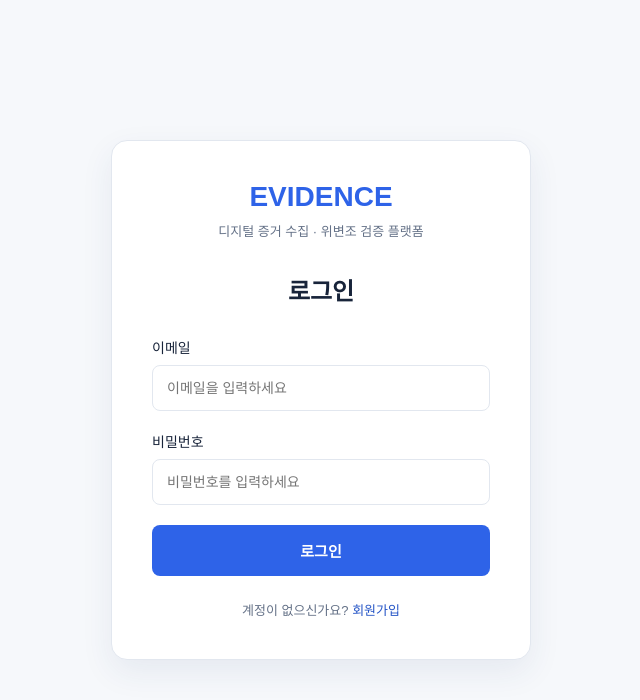
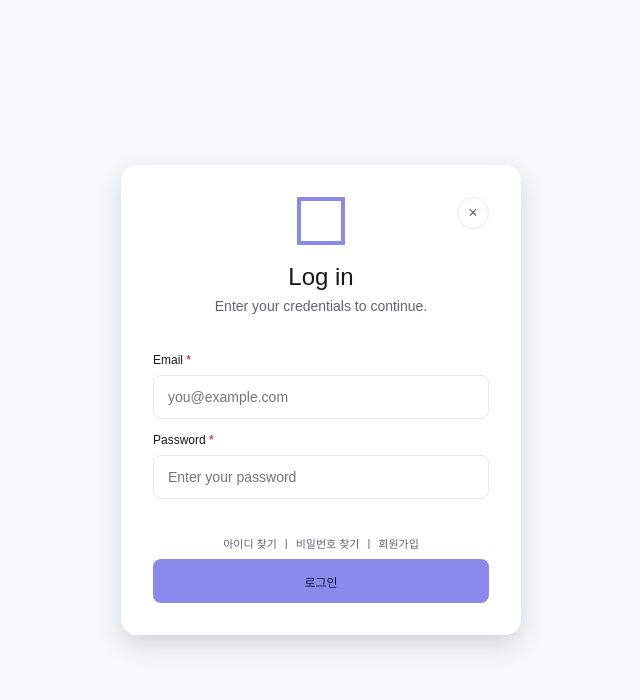
Before and after one commit to gyuesecurity/capstone-design, a plain HTML site: page login.html in a window 1280 px wide. Shown: the whole page, without its empty margins (319-959 px from the left). Drawn offline with Linux system fonts and the light colour scheme.

Commit message:
Update login.html

```diff
--- a/login.html
+++ b/login.html
@@ -14,147 +14,212 @@
         body {
             margin: 0;
             min-height: 100vh;
-            background: #F6F8FB;
-            font-family: "Noto Sans KR", sans-serif;
             display: flex;
             justify-content: center;
             align-items: center;
+            background: #F6F8FB;
+            font-family: "DM Sans", "Noto Sans KR", sans-serif;
         }
 
-        .login-box {
-            width: 420px;
+        .login-card {
+            width: 400px;
             max-width: calc(100% - 32px);
-            padding: 40px;
+            min-height: 434px;
+            padding: 32px;
             background: white;
-            border: 1px solid #E2E7EF;
+            box-shadow: 0 10px 24px rgba(0, 0, 0, 0.14);
             border-radius: 16px;
-            box-shadow: 0 12px 32px rgba(32, 60, 112, 0.08);
+            position: relative;
         }
 
         .logo {
-            color: #2E63E8;
-            font-size: 28px;
-            font-weight: 700;
-            text-align: center;
-            margin-bottom: 8px;
+            width: 48px;
+            height: 48px;
+            border: 4px solid #8A89EC;
+            margin: 0 auto 16px;
         }
 
-        .subtitle {
-            color: #647187;
+        .heading {
             text-align: center;
-            font-size: 13px;
-            margin-bottom: 32px;
         }
 
-        h2 {
-            color: #18243A;
+        .heading h1 {
+            margin: 0;
+            color: #17181C;
             font-size: 24px;
-            text-align: center;
-            margin-bottom: 30px;
+            font-weight: 500;
+            line-height: 31.2px;
+        }
+
+        .heading p {
+            margin: 4px 0 0;
+            color: #5E6470;
+            font-size: 14px;
+            font-weight: 500;
+            line-height: 21.7px;
+        }
+
+        form {
+            margin-top: 36px;
+        }
+
+        .field {
+            margin-bottom: 14px;
         }
 
         label {
             display: block;
-            color: #18243A;
-            font-size: 14px;
             margin-bottom: 8px;
+            color: #17181C;
+            font-size: 12px;
+            font-weight: 500;
+        }
+
+        .required {
+            color: #C00C0C;
         }
 
         input {
             width: 100%;
-            padding: 14px;
-            border: 1px solid #E2E7EF;
+            height: 44px;
+            padding: 0 14px;
+            background: white;
+            border: 1px solid #E5E8EC;
             border-radius: 8px;
+            color: #17181C;
             font-size: 14px;
-            margin-bottom: 20px;
+            font-family: inherit;
         }
 
         input:focus {
-            outline: 2px solid #2E63E8;
+            outline: 2px solid #8A89EC;
             outline-offset: 1px;
         }
 
-        .login-btn {
-            display: block;
+        .account-links {
+            margin-top: 36px;
+            display: flex;
+            justify-content: center;
+            align-items: center;
+            gap: 8px;
+            font-size: 11px;
+            color: #5E6470;
+        }
+
+        .account-links a {
+            color: #5E6470;
+            text-decoration: none;
+        }
+
+        .login-button {
             width: 100%;
-            padding: 15px;
-            background: #2E63E8;
-            color: white;
+            height: 44px;
+            margin-top: 8px;
+            background: #8A89EC;
             border: none;
             border-radius: 8px;
-            font-size: 15px;
-            font-weight: 700;
+            color: #0F1830;
+            font-size: 12px;
+            font-weight: 500;
+            font-family: inherit;
             cursor: pointer;
         }
 
-        .login-btn:hover {
-            background: #2454C6;
+        .login-button:hover {
+            background: #7776DB;
         }
 
-        .signup {
-            text-align: center;
-            margin-top: 24px;
-            font-size: 13px;
-            color: #647187;
-        }
-
-        .signup a {
-            color: #2454C6;
+        .close-button {
+            position: absolute;
+            right: 32px;
+            top: 32px;
+            width: 32px;
+            height: 32px;
+            background: white;
+            border: 1px solid #E5E8EC;
+            border-radius: 16px;
+            color: #5E6470;
             text-decoration: none;
+            display: flex;
+            align-items: center;
+            justify-content: center;
         }
     </style>
 </head>
 
 <body>
 
-    <main class="login-box">
+    <main class="login-card">
 
-        <div class="logo">EVIDENCE</div>
-        <div class="subtitle">디지털 증거 수집 · 위변조 검증 플랫폼</div>
+        <div class="logo"></div>
 
-        <h2>로그인</h2>
+        <div class="heading">
+            <h1>Log in</h1>
+            <p>Enter your credentials to continue.</p>
+        </div>
 
         <form id="login-form">
 
-            <label for="email">이메일</label>
+            <div class="field">
+                <label for="email">
+                    Email <span class="required">*</span>
+                </label>
+
                 <input
                     type="email"
                     id="email"
-                placeholder="이메일을 입력하세요"
+                    placeholder="you@example.com"
                     autocomplete="username"
                     required
                 >
+            </div>
 
-            <label for="password">비밀번호</label>
+            <div class="field">
+                <label for="password">
+                    Password <span class="required">*</span>
+                </label>
+
                 <input
                     type="password"
                     id="password"
-                placeholder="비밀번호를 입력하세요"
+                    placeholder="Enter your password"
                     autocomplete="current-password"
                     required
                 >
+            </div>
 
-            <button type="submit" class="login-btn">
+            <div class="account-links">
+                <span>아이디 찾기</span>
+                <span>|</span>
+                <span>비밀번호 찾기</span>
+                <span>|</span>
+                <span>회원가입</span>
+            </div>
+
+            <button type="submit" class="login-button">
                 로그인
             </button>
 
         </form>
 
-        <div class="signup">
-            계정이 없으신가요?
-            <a href="signup.html">회원가입</a>
-        </div>
+        <a href="index.html"
+           class="close-button"
+           aria-label="로그인 창 닫기">
+            ×
+        </a>
 
     </main>
 
     <script>
-        // 화면 이동 테스트용 코드입니다.
+        // 화면 연결 테스트용입니다.
         // 실제 사용자 인증은 수행하지 않습니다.
         document.getElementById("login-form")
             .addEventListener("submit", function(event) {
                 event.preventDefault();
 
-                // 실제 비밀번호를 처리하거나 저장하지 않습니다.
+                // 이메일 형식과 필수 입력 여부는
+                // 브라우저가 기본적으로 확인합니다.
+                // 입력값을 저장하거나 서버로 전송하지 않습니다.
                 window.location.href = "index.html";
             });
     </script>
```
Lines whose indentation alone changed are shown as unchanged.
